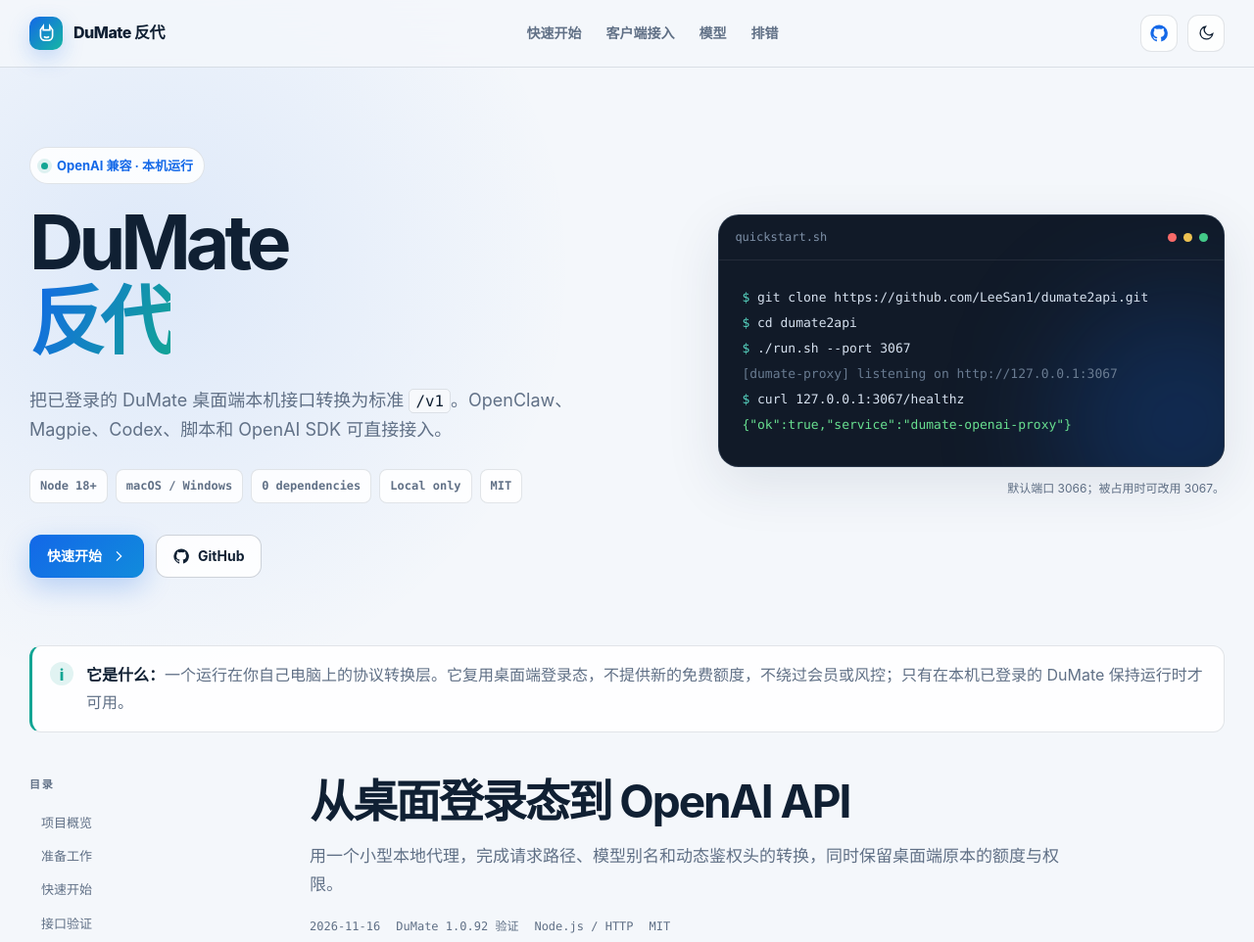
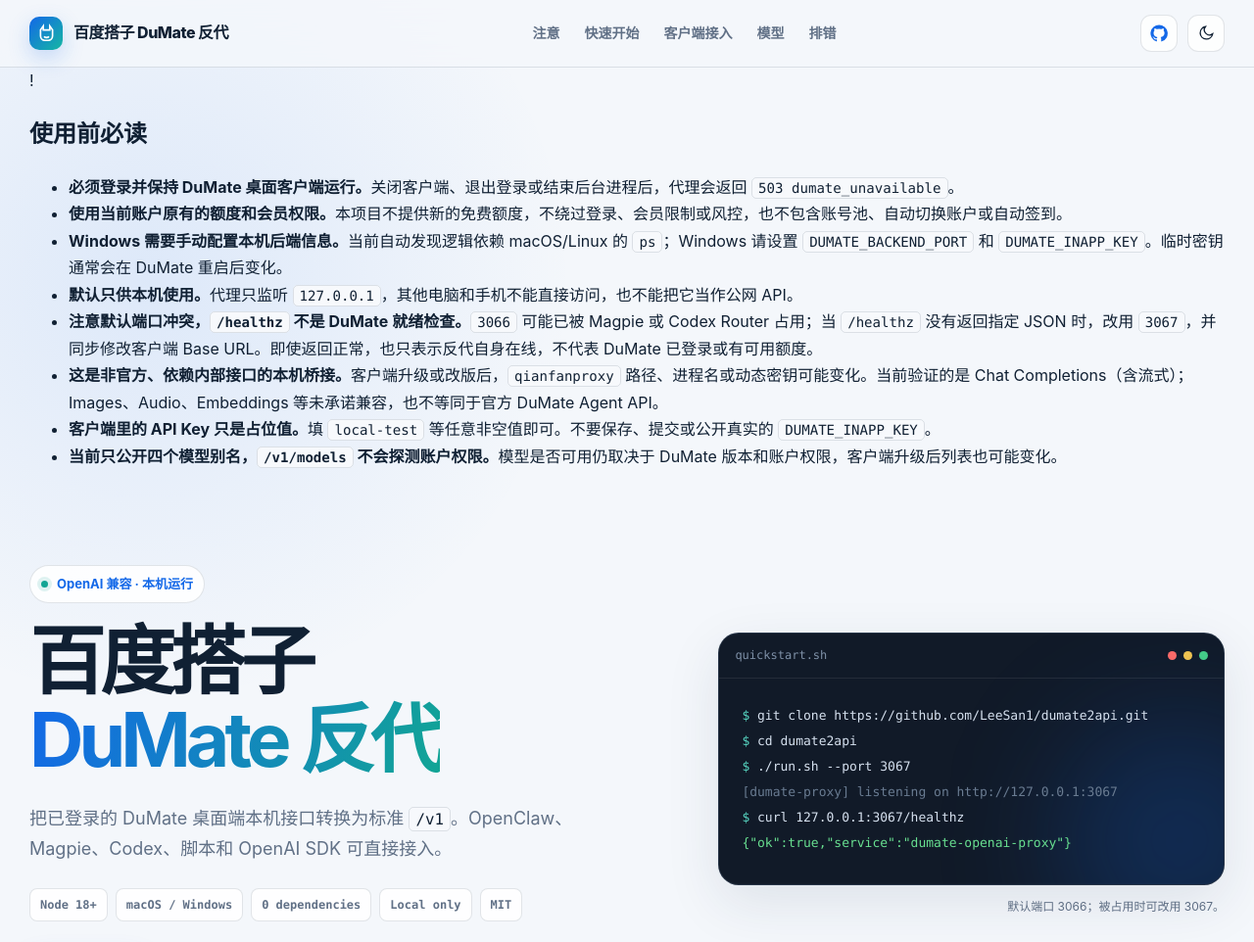
Before and after one commit to LeeSan1/dumate2api, a website: page docs/index.html in a window 1280 px wide. Shown: the top 962 px of the page at 98% size. Drawn offline with Linux system fonts and the light colour scheme.

Commit message:
docs: surface critical usage constraints

```diff
--- a/docs/index.html
+++ b/docs/index.html
@@ -3,28 +3,29 @@
 <head>
   <meta charset="utf-8">
   <meta name="viewport" content="width=device-width, initial-scale=1">
-  <meta name="description" content="DuMate 反代：把已登录的 DuMate 桌面端本机接口转换为 OpenAI 兼容 /v1，支持 OpenClaw、Magpie、Codex 和 OpenAI SDK。">
+  <meta name="description" content="百度搭子 DuMate 反代：把已登录的 DuMate 桌面端本机接口转换为 OpenAI 兼容 /v1，支持 OpenClaw、Magpie、Codex 和 OpenAI SDK。">
   <meta name="theme-color" content="#08111d">
-  <meta property="og:title" content="DuMate 反代">
+  <meta property="og:title" content="百度搭子 DuMate 反代">
   <meta property="og:description" content="把已登录的 DuMate 桌面端本机接口转换为 OpenAI 兼容 /v1。">
   <meta property="og:type" content="website">
-  <title>DuMate 反代 · OpenAI 兼容本机接口</title>
+  <title>百度搭子 DuMate 反代 · OpenAI 兼容本机接口</title>
   <link rel="stylesheet" href="assets/style.css">
   <script src="assets/app.js" defer></script>
 </head>
 <body>
   <header class="site-header">
     <nav class="site-nav" aria-label="主导航">
-      <a class="brand" href="#top" aria-label="DuMate 反代首页">
+      <a class="brand" href="#top" aria-label="百度搭子 DuMate 反代首页">
         <span class="brand-mark" aria-hidden="true">
           <svg viewBox="0 0 24 24" fill="none" stroke="currentColor" stroke-width="1.9">
             <path d="M5 7.5 8.2 3v4.5h7.6V3L19 7.5v7.2a5 5 0 0 1-5 5h-4a5 5 0 0 1-5-5V7.5Z"/>
             <path d="M8.5 12.2h.01M15.5 12.2h.01M9 15.2c1.8 1.4 4.2 1.4 6 0"/>
           </svg>
         </span>
-        <span>DuMate 反代</span>
+        <span>百度搭子 DuMate 反代</span>
       </a>
       <div class="nav-links" data-nav-links>
+        <a href="#critical">注意</a>
         <a href="#quick-start">快速开始</a>
         <a href="#client">客户端接入</a>
         <a href="#models">模型</a>
@@ -44,10 +45,27 @@
 
   <main id="top">
     <div class="page">
+      <section class="critical-notice" id="critical" aria-labelledby="critical-title">
+        <div class="critical-icon" aria-hidden="true">!</div>
+        <div>
+          <h2 id="critical-title">使用前必读</h2>
+          <ul>
+            <li><strong>必须登录并保持 DuMate 桌面客户端运行。</strong>关闭客户端、退出登录或结束后台进程后，代理会返回 <span class="inline-code">503 dumate_unavailable</span>。</li>
+            <li><strong>使用当前账户原有的额度和会员权限。</strong>本项目不提供新的免费额度，不绕过登录、会员限制或风控，也不包含账号池、自动切换账户或自动签到。</li>
+            <li><strong>Windows 需要手动配置本机后端信息。</strong>当前自动发现逻辑依赖 macOS/Linux 的 <span class="inline-code">ps</span>；Windows 请设置 <span class="inline-code">DUMATE_BACKEND_PORT</span> 和 <span class="inline-code">DUMATE_INAPP_KEY</span>。临时密钥通常会在 DuMate 重启后变化。</li>
+            <li><strong>默认只供本机使用。</strong>代理只监听 <span class="inline-code">127.0.0.1</span>，其他电脑和手机不能直接访问，也不能把它当作公网 API。</li>
+            <li><strong>注意默认端口冲突，<span class="inline-code">/healthz</span> 不是 DuMate 就绪检查。</strong><span class="inline-code">3066</span> 可能已被 Magpie 或 Codex Router 占用；当 <span class="inline-code">/healthz</span> 没有返回指定 JSON 时，改用 <span class="inline-code">3067</span>，并同步修改客户端 Base URL。即使返回正常，也只表示反代自身在线，不代表 DuMate 已登录或有可用额度。</li>
+            <li><strong>这是非官方、依赖内部接口的本机桥接。</strong>客户端升级或改版后，<span class="inline-code">qianfanproxy</span> 路径、进程名或动态密钥可能变化。当前验证的是 Chat Completions（含流式）；Images、Audio、Embeddings 等未承诺兼容，也不等同于官方 DuMate Agent API。</li>
+            <li><strong>客户端里的 API Key 只是占位值。</strong>填 <span class="inline-code">local-test</span> 等任意非空值即可。不要保存、提交或公开真实的 <span class="inline-code">DUMATE_INAPP_KEY</span>。</li>
+            <li><strong>当前只公开四个模型别名，<span class="inline-code">/v1/models</span> 不会探测账户权限。</strong>模型是否可用仍取决于 DuMate 版本和账户权限，客户端升级后列表也可能变化。</li>
+          </ul>
+        </div>
+      </section>
+
       <section class="hero" aria-labelledby="hero-title">
         <div>
           <div class="eyebrow">OpenAI 兼容 · 本机运行</div>
-          <h1 id="hero-title">DuMate<br><span class="gradient">反代</span></h1>
+          <h1 id="hero-title">百度搭子<br><span class="gradient">DuMate 反代</span></h1>
           <p class="hero-lead">把已登录的 DuMate 桌面端本机接口转换为标准 <span class="inline-code">/v1</span>。OpenClaw、Magpie、Codex、脚本和 OpenAI SDK 可直接接入。</p>
           <div class="badges" aria-label="项目属性">
             <span class="badge">Node 18+</span>
@@ -86,15 +104,11 @@
         </div>
       </section>
 
-      <div class="notice">
-        <span class="notice-icon" aria-hidden="true">i</span>
-        <div><strong>它是什么：</strong>一个运行在你自己电脑上的协议转换层。它复用桌面端登录态，不提供新的免费额度，不绕过会员或风控；只有在本机已登录的 DuMate 保持运行时才可用。</div>
-      </div>
-
       <div class="doc-grid">
         <aside class="sidebar" aria-label="文章目录">
           <p class="sidebar-title">目录</p>
           <ol class="toc">
+            <li><a href="#critical">使用前必读</a></li>
             <li><a href="#overview">项目概览</a></li>
             <li><a href="#requirements">准备工作</a></li>
             <li><a href="#quick-start">快速开始</a></li>
@@ -134,6 +148,7 @@
           <details class="mobile-toc">
             <summary>展开文章目录</summary>
             <ol class="toc">
+              <li><a href="#critical">使用前必读</a></li>
               <li><a href="#overview">项目概览</a></li>
               <li><a href="#requirements">准备工作</a></li>
               <li><a href="#quick-start">快速开始</a></li>
@@ -159,7 +174,7 @@
               <div class="arch-arrow" aria-hidden="true">→</div>
               <div class="arch-node">
                 <span class="label">Local bridge</span>
-                <strong>DuMate 反代</strong>
+                <strong>百度搭子 DuMate 反代</strong>
                 <span>路径、模型与鉴权转换</span>
               </div>
               <div class="arch-arrow" aria-hidden="true">→</div>
@@ -184,7 +199,7 @@
                 <p>macOS 可执行 <span class="inline-code">brew install node</span>，Windows 可从 Node.js 官网安装 LTS 版本。</p>
               </div>
             </div>
-            <p>项目自身没有 npm 依赖，因此克隆后无需运行 <span class="inline-code">npm install</span>。macOS 和 Linux 通常可以自动发现 DuMate；部分 Windows 构建需要显式提供后端端口和临时密钥。</p>
+            <p>项目自身没有 npm 依赖，因此克隆后无需运行 <span class="inline-code">npm install</span>。macOS 和 Linux 通常可以自动发现 DuMate；Windows 原生运行需要显式提供后端端口和临时密钥。</p>
           </section>
 
           <section class="article-section" id="quick-start">
@@ -330,7 +345,7 @@ DUMATE_UPSTREAM_PREFIX=/api/qianfanproxy/v1
             <div class="faq-item">
               <details>
                 <summary>Windows 上无法自动发现 DuMate</summary>
-                <p>部分 Windows 构建不支持从进程列表读取临时密钥。请在本机设置 <span class="inline-code">DUMATE_BACKEND_PORT</span> 和 <span class="inline-code">DUMATE_INAPP_KEY</span> 后再启动代理，不要把真实值写入仓库。</p>
+                <p>当前自动发现依赖 macOS/Linux 的 <span class="inline-code">ps</span>。Windows 请在本机设置 <span class="inline-code">DUMATE_BACKEND_PORT</span> 和 <span class="inline-code">DUMATE_INAPP_KEY</span> 后再启动代理；DuMate 重启后如密钥变化，需要同步更新。不要把真实值写入仓库。</p>
               </details>
             </div>
             <div class="faq-item">
@@ -392,7 +407,7 @@ DUMATE_UPSTREAM_PREFIX=/api/qianfanproxy/v1
 
   <footer class="footer">
     <div class="footer-inner">
-      <span>DuMate 反代 · OpenAI 兼容本机接口</span>
+      <span>百度搭子 DuMate 反代 · OpenAI 兼容本机接口</span>
       <span class="footer-links">
         <a href="https://github.com/LeeSan1/dumate2api">GitHub</a>
         <a href="https://github.com/LeeSan1/dumate2api/issues">Issues</a>
```
